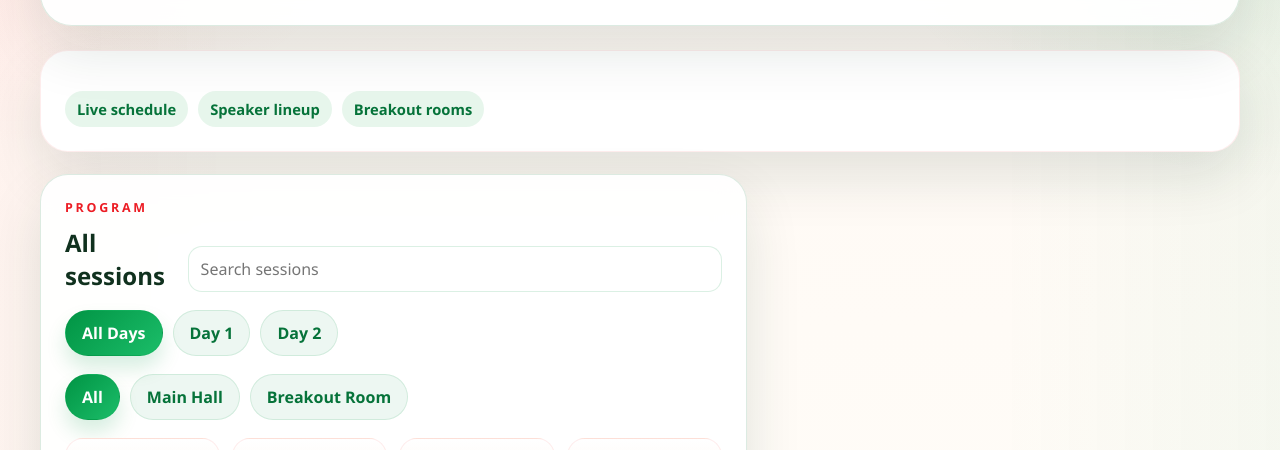
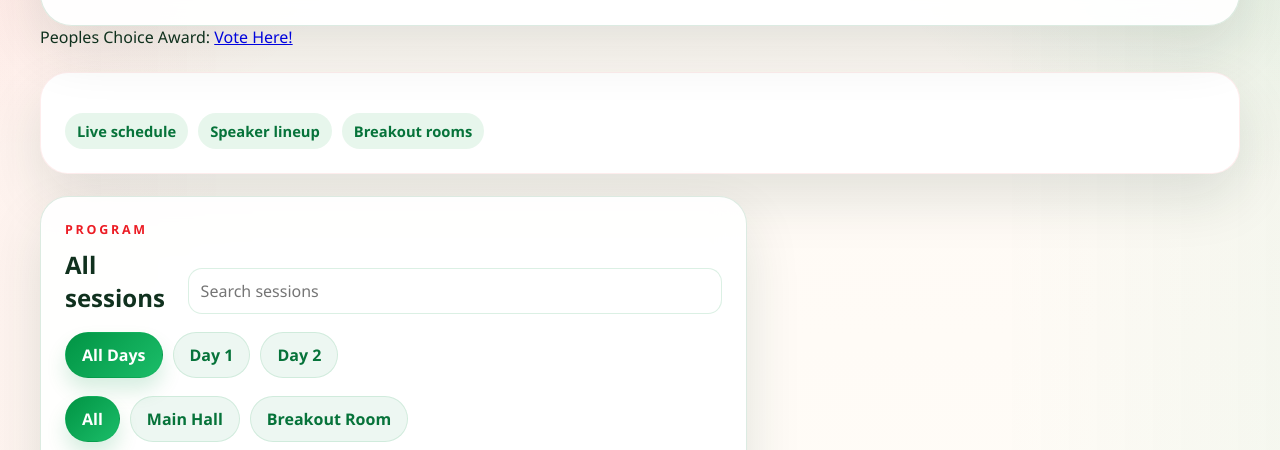
Before and after one commit to VickyMutai/session-management-devnest, a website: page index.html in a window 1280 px wide. Shown: the part 320-770 px from the top of the page. Drawn offline with Linux system fonts and the light colour scheme; no server answers.

Commit message:
Includde peoples choice

```diff
--- a/index.html
+++ b/index.html
@@ -20,6 +20,8 @@
           alt="Afrihealth Innovation Challenge 2026"
         />
       </header>
+
+      <p>Peoples Choice Award: <a href="https://the-cube.co.ke/peoples-choice" target="_blank">Vote Here!</a></p>
 
       <main class="home-layout">
         <section class="portal-card portal-intro" id="highlights">
```
